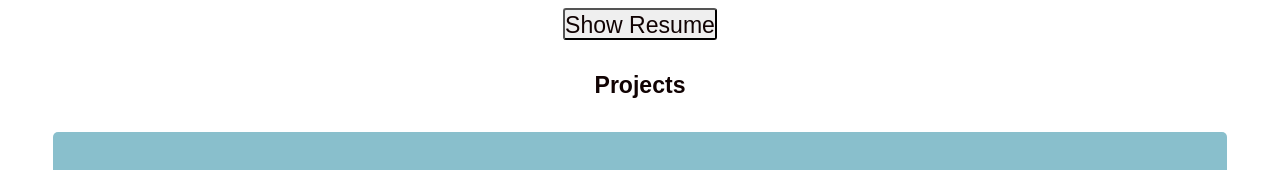
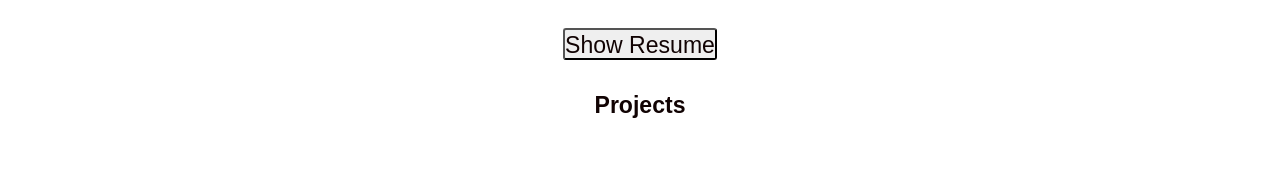
Before and after one commit to jbharwood/joseph-harwood, a React (Create React App) app: page /#/home in a window 1280 px wide. Shown: the part 168-338 px from the top of the page. Built offline with nearby package versions, Linux system fonts and the light colour scheme.

Commit message:
changed h2s to h1s

```diff
--- a/src/components/Home.js
+++ b/src/components/Home.js
@@ -29,12 +29,12 @@
 
   return (
   <div className="body">
-    <h2>Resume</h2>
+    <h1>Resume</h1>
     <br/>
     {renderResume()}
     <br/>
     <br/>
-    <h2>Projects</h2>
+    <h1>Projects</h1>
     <br/>
     <div className="bodyContainer">
       <h3>Cinematch</h3>
```
Also changed, not shown: src/components/Contact.js (+0 -30 lines).
